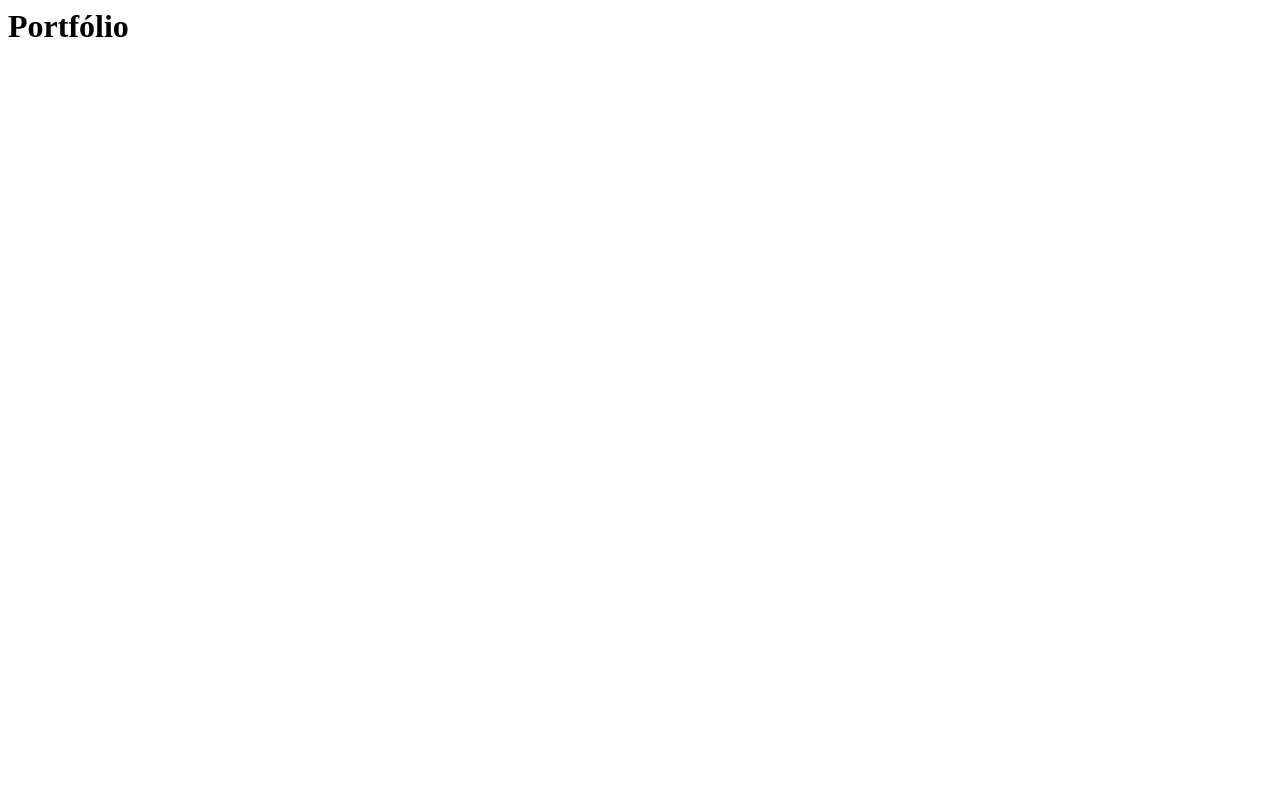
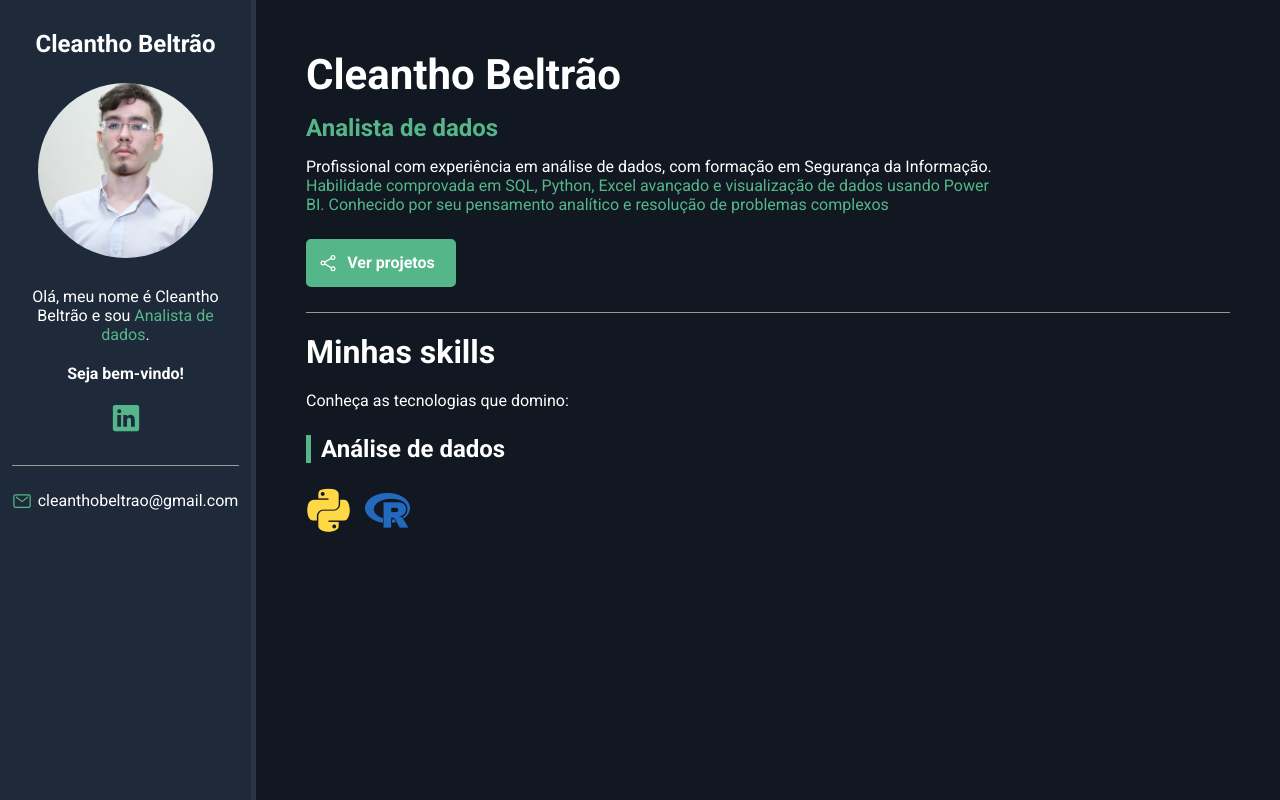
Before and after one commit to cleanthob/cleanthob.github.io, a plain HTML site: page index.html in a window 1280 px wide. Drawn offline with nearby package versions, Linux system fonts and the light colour scheme.

Commit message:
Finalizando portfólio

```diff
--- /dev/null
+++ b/css/style.css
@@ -0,0 +1,241 @@
+/* Reset */
+
+* {
+    padding: 0;
+    margin: 0;
+    font-family: "Roboto", sans-serif;
+    box-sizing: border-box;
+}
+
+/* Variables */
+
+:root {
+    --main-color: #54B689;
+    --main-text-color: #FFF;
+    --border-color: #999;
+    --bio-bg-color: #1E2A3A;
+    --bio-border-color: #293544;
+    --about-bg-color: #111821;
+}
+
+/* General */
+.highlight {
+    color: var(--main-color)
+}
+
+/* Containers */
+#container {
+    display: flex;
+    flex-direction: row;
+    color: var(--main-text-color);
+}
+
+#bio-container {
+    flex: 1 1 20%;
+    min-height: 100vh;
+    background-color: var(--bio-bg-color);
+    text-align: center;
+    padding: 30px 12px;
+    border-right: 5px solid var(--bio-border-color);
+}
+
+#about-container {
+    flex: 1 1 80%;
+    min-height: 100vh;
+    background-color: var(--about-bg-color);
+    padding: 50px;
+}
+
+/* Bio container */
+
+#bio-container h2 {
+    margin-bottom: 25px;
+}
+
+#bio-container p {
+    margin-bottom: 20px;
+}
+
+#bio-container #welcome-text {
+    font-weight: bold;
+}
+
+#bio-img {
+    width: 175px;
+    height: 175px;
+    border-radius: 50%;
+    margin-bottom: 25px;
+}
+
+#social-container {
+    display: flex;
+    justify-content: center;
+    list-style: none;
+    border-bottom: 1px solid var(--border-color);
+    margin-bottom: 25px;
+    padding-bottom: 25px;
+}
+
+#social-container li {
+    flex: 1 1 0;
+    max-width: 60px;
+}
+
+#social-container li a {
+    color: var(--main-color);
+    font-size: 30px;
+}
+
+#email-container {
+    display: flex;
+    justify-content: center;
+}
+
+#email-container ion-icon,
+#email-container a {
+    flex: 1 1 0;
+}
+
+#email-container a {
+    color: var(--main-text-color);
+    text-decoration: none;
+    max-width: 225px;
+}
+
+#email-container ion-icon {
+    color: var(--main-color);
+    font-size: 20px;
+    margin-right: 5px;
+    max-width: 20px;
+}
+
+/* About Container */
+
+#name {
+    font-size: 42px;
+    margin-bottom: 15px;
+}
+
+#title {
+    font-size: 24px;
+    margin-bottom: 15px;
+    font-weight: bold;
+}
+
+.description {
+    max-width: 75%;
+    margin-bottom: 10px;
+}
+
+#btn-projects {
+    font-weight: bold;
+    font-size: 16px;
+    color: var(--main-text-color);
+    background-color: var(--main-color);
+    border: 2px solid var(--main-color);
+    border-radius: 5px;
+    text-decoration: none;
+    transition: .5s;
+    margin: 25px 0;
+    padding: 12px 10px;
+    width: 150px;
+    text-align: center;
+    display: flex;
+}
+
+#btn-projects ion-icon,
+#btn-projects span {
+    flex: 1 1 0;
+}
+
+#btn-projects ion-icon {
+    font-size: 20px;
+    max-width: 20px;
+}
+
+#btn-projects:hover {
+    background-color: transparent;
+}
+
+#skills-section-title {
+    border-top: 1px solid var(--border-color);
+    padding-top: 20px;
+    margin-bottom: 20px;
+    font-size: 32px;
+}
+
+#skills-container {
+    display: flex;
+    flex-wrap: wrap;
+    margin-top: 25px;
+}
+
+.skills-box {
+    flex: 1 1 33%;
+    max-width: 33%;
+    margin-bottom: 35px;
+}
+
+.skills-title {
+    font-size: 24px;
+    margin-bottom: 25px;
+    font-weight: bold;
+    padding-left: 10px;
+    border-left: 5px solid var(--main-color);
+}
+
+.skills-box i {
+    font-size: 45px;
+    margin-right: 10px;
+}
+
+/* Mobile */
+
+@media(max-width: 450px) {
+
+    #container {
+        flex-direction: column;
+    }
+
+    #bio-container {
+        min-height: auto;
+        border-right: none;
+        border-bottom: 5px solid var(--bio-border-color);
+    }
+
+    #bio-container h2 {
+        display: none;
+    }
+
+    #bio-container p {
+        max-width: 60%;
+        margin: 10px auto;
+    }
+
+    #about-container {
+        text-align: center;
+        padding: 30px;
+    }
+
+    #about-container .description {
+        margin: 10px auto;
+        max-width: 100%;
+        line-height: 26px;
+    }
+
+    #btn-projects {
+        margin: 20px auto;
+    }
+
+    .skills-box {
+        flex: 1 1 100%;
+        max-width: 100%;
+        margin-bottom: 40px;
+        text-align: left;
+    }
+
+    .skills-box i {
+        font-size: 60px;
+    }
+
+}
--- a/index.html
+++ b/index.html
@@ -1 +1,55 @@
-<h1>Portfólio</h1>
+<!DOCTYPE html>
+<html lang="en">
+<head>
+    <meta charset="UTF-8">
+    <meta name="viewport" content="width=device-width, initial-scale=1.0">
+    <title>Portfólio</title>
+    <!-- Google Fonts -->
+    <link rel="preconnect" href="https://fonts.googleapis.com">
+    <link rel="preconnect" href="https://fonts.gstatic.com" crossorigin>
+    <link href="https://fonts.googleapis.com/css2?family=Roboto:ital,wght@0,100..900;1,100..900&display=swap" rel="stylesheet">
+    <!-- Dev Icon Fonts -->
+    <link rel="stylesheet" type='text/css' href="https://cdn.jsdelivr.net/gh/devicons/devicon@latest/devicon.min.css" />
+    <!-- CSS do projeto -->
+    <link rel="stylesheet" href="css/style.css">
+</head>
+<body>
+    <main id="container">
+        <aside id="bio-container">
+            <h2>Cleantho Beltrão</h2>
+            <img id="bio-img" src="img/profile.jpg" alt="Cleantho Beltrão">
+            <p>Olá, meu nome é Cleantho Beltrão e sou <span class="highlight">Analista de dados</span>.</p>
+            <p id="welcome-text">Seja bem-vindo!</p>
+            <ul id="social-container">
+                <li>
+                    <a href="https://www.linkedin.com/in/cleantho-beltrao/" target="_blank"><ion-icon name="logo-linkedin"></ion-icon></a>
+                </li>
+            </ul>
+            <div id="email-container">
+                <ion-icon name="mail-outline"></ion-icon> <a href="mailto:cleanthobeltrao@gmail.com">cleanthobeltrao@gmail.com</a>
+            </div>
+        </aside>
+        <section id="about-container">
+            <h1 id="name">Cleantho Beltrão</h1>
+            <p id="title"><span class="highlight">Analista de dados</span></p>
+            <p class="description">Profissional com experiência em análise de dados, com formação em Segurança da Informação.
+                <span class="highlight">Habilidade comprovada em SQL, Python, Excel avançado e visualização de dados usando Power BI.</span>
+                <span class="highlight">Conhecido por seu pensamento analítico e resolução de problemas complexos</span></p>
+            <a href="https://github.com/cleanthob" id="btn-projects"><ion-icon name="share-social-outline"></ion-icon> <span>Ver projetos</span></a>
+            <h2 id="skills-section-title">Minhas skills</h2>
+            <p class="description">Conheça as tecnologias que domino:</p>
+            <div id="skills-container">
+                <div class="skills-box">
+                    <p class="skills-title">Análise de dados</p>
+                    <i class="devicon-python-plain colored"></i>
+                    <i class="devicon-r-plain colored"></i>
+                    <i class="devicon-azuresqldatabase-plain colored"></i>
+                </div>
+            </div>
+        </section>
+    </main>
+    <!-- Ion Icons -->
+    <script type="module" src="https://unpkg.com/ionicons@7.1.0/dist/ionicons/ionicons.esm.js"></script>
+    <script nomodule src="https://unpkg.com/ionicons@7.1.0/dist/ionicons/ionicons.js"></script>
+</body>
+</html>
```
Also changed, not shown: img/profile.jpg (added).
